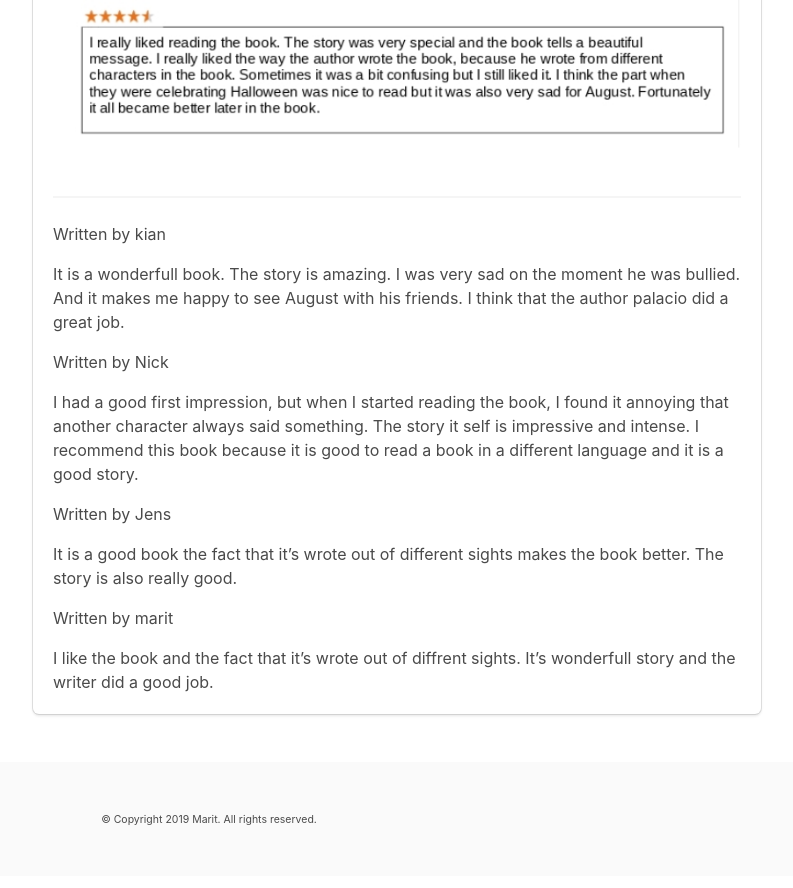
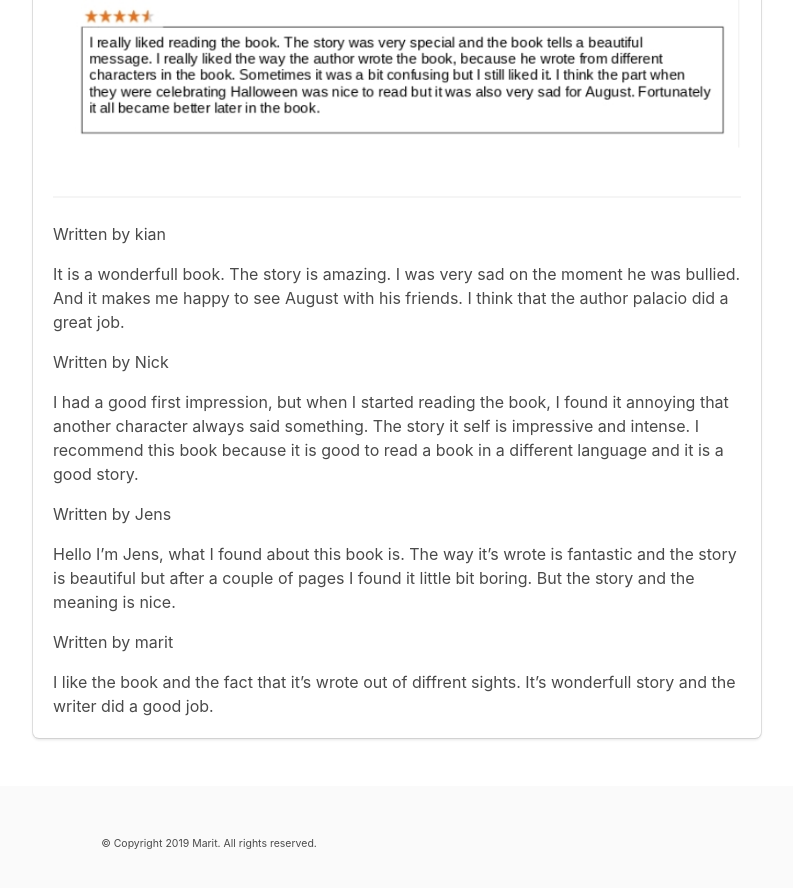
Before and after one commit to groninge01/marit, a Jekyll site: the page built from _exercises/assignment.md, in a window 1280 px wide and 900 px high, scrolled down 1230 px. Shown: the top 888 px of the window, without its empty margins (431-1224 px from the left). Built offline with Jekyll 4.4.1, drawn with Linux system fonts in a browser that asks for light colours; nearby versions of some CDN libraries; a script that is not in the unit is left out.

Commit message:
Update exercise “assignment”

```diff
--- a/_exercises/assignment.md
+++ b/_exercises/assignment.md
@@ -64,7 +64,7 @@ I had a good first impression, but when I started reading the book, I found it a
 
 Written by Jens
 
-It is a good book the fact that it's wrote out of different sights makes the book better. The story is also really good.
+Hello I'm Jens, what I found about this book is. The way it's wrote is fantastic and the story is beautiful but after a couple of pages I found it little bit boring. But the story and the meaning is nice.
 
 Written by marit
 
```
